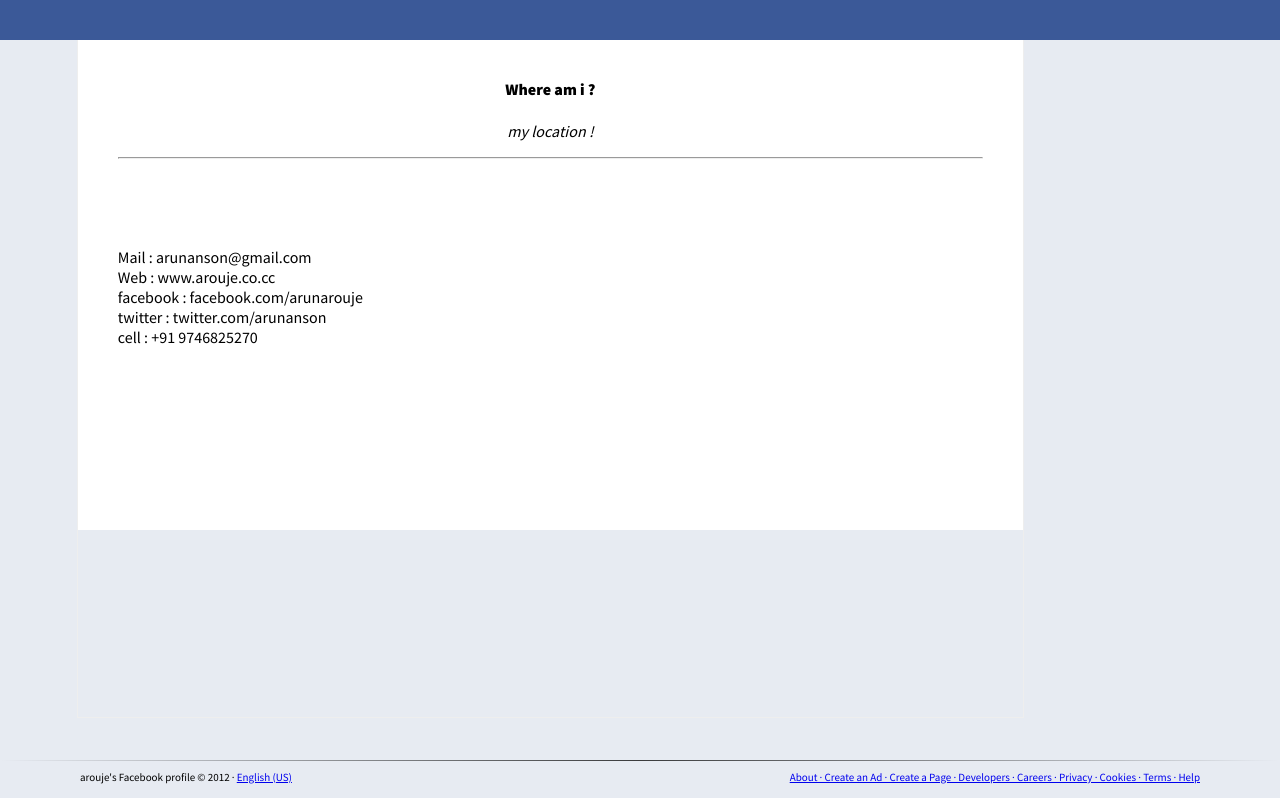
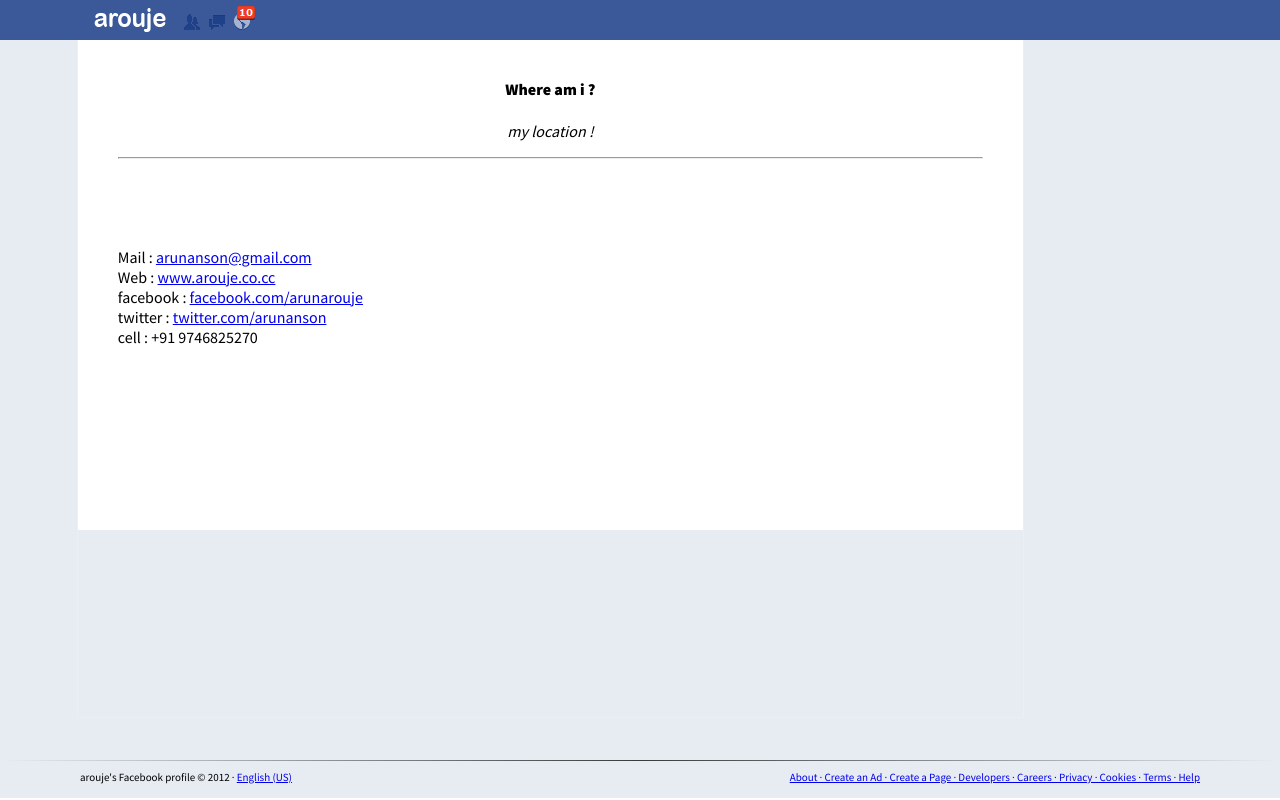
Before and after one commit to arunanson/arouje.co.cc, a plain HTML site: page contact.html in a window 1280 px wide. Drawn offline with Linux system fonts and the light colour scheme.

```diff
--- a/contact.html
+++ b/contact.html
@@ -8,7 +8,7 @@
 </head>
 <body>
 <div id="main">
-  <div id="header"> </div>
+  <div id="header"><div id="head-center"></div></div>
   <div id="body">
     <div id="body-usable-area">
       <div id="body-usable-data"><br>
@@ -19,10 +19,10 @@
           <hr>
           <p>&nbsp;</p>
           <p>&nbsp;</p>
-          <p>Mail : arunanson@gmail.com<br>
-            Web : www.arouje.co.cc<br>
-            facebook : facebook.com/arunarouje<br>
-            twitter : twitter.com/arunanson<br>
+          <p>Mail : <a href="mailto:arunanson@gmail.com">arunanson@gmail.com</a><br>
+            Web : <a href="http://www.arouje.co.cc">www.arouje.co.cc</a><br>
+            facebook : <a href="http://facebook.com/arunarouje">facebook.com/arunarouje</a><br>
+            twitter : <a href="http://twitter.com/arunanson">twitter.com/arunanson</a><br>
             cell : +91 9746825270 </p>
         </blockquote>
       </div>
--- a/style.css
+++ b/style.css
@@ -36,6 +36,7 @@
 	width : 100%;
 }
 #head-center{
+	cursor: pointer;
 	background-image: url(images/fb-logo.png);
 	background-attachment: fixed;
 	background-position: 80px 6px;
```
Also changed, not shown: howdidi.html (+1 -1 lines), index.html (+6 -6 lines).
